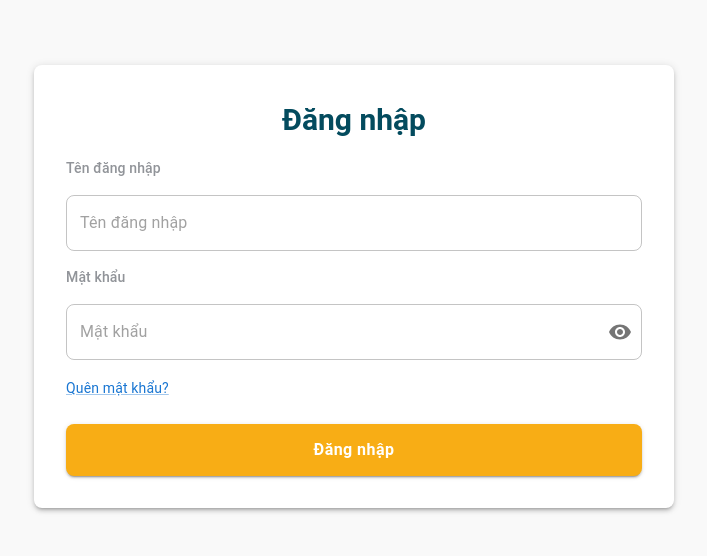
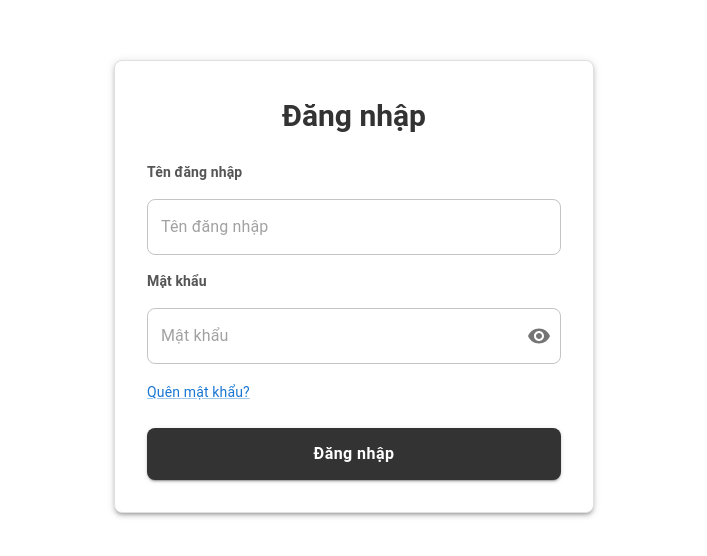
Before and after one commit to minhchau1112/InternetBanking, a React (Vite) app in the folder frontend/: page /login in a window 1280 px wide. Shown: the part 114-670 px from the top of the page, without its empty margins (286-993 px from the left). Built offline with nearby package versions, Linux system fonts and the light colour scheme.

Commit message:
[FrontEnd] Update Login layout

```diff
--- a/frontend/package.json
+++ b/frontend/package.json
@@ -13,6 +13,7 @@
     "@emotion/react": "^11.14.0",
     "@emotion/styled": "^11.14.0",
     "@fontsource/roboto": "^5.1.0",
+    "@hookform/resolvers": "^3.9.1",
     "@mui/icons-material": "^6.2.1",
     "@mui/material": "^6.2.1",
     "@mui/system": "^6.2.1",
@@ -21,10 +22,12 @@
     "formik": "^2.4.6",
     "react": "^18.3.1",
     "react-dom": "^18.3.1",
+    "react-hook-form": "^7.54.2",
     "react-redux": "^9.2.0",
     "react-router-dom": "^7.1.0",
     "react-toastify": "^11.0.2",
-    "yup": "^1.6.1"
+    "yup": "^1.6.1",
+    "zod": "^3.24.1"
   },
   "devDependencies": {
     "@eslint/js": "^9.17.0",
--- a/frontend/src/pages/login/Login.tsx
+++ b/frontend/src/pages/login/Login.tsx
@@ -1,32 +1,31 @@
 import React, { useState } from "react";
 import { Box, Button, TextField, Typography, IconButton, InputAdornment, Link } from "@mui/material";
 import { Visibility, VisibilityOff } from "@mui/icons-material";
-import { useFormik } from "formik";
-import * as yup from "yup";
+import { useForm } from "react-hook-form";
+import { zodResolver } from "@hookform/resolvers/zod";
+import { z } from "zod";
 import axios from "axios";
 import { toast, ToastContainer } from "react-toastify";
 import "react-toastify/dist/ReactToastify.css";
 
-const validationSchema = yup.object({
-    username: yup.string().required("Tên đăng nhập là bắt buộc"),
-    password: yup.string().min(6, "Mật khẩu phải có ít nhất 6 ký tự").required("Mật khẩu là bắt buộc"),
+const validationSchema = z.object({
+    username: z.string().min(1, "Tên đăng nhập là bắt buộc"),
+    password: z
+        .string()
+        .min(6, "Mật khẩu phải có ít nhất 6 ký tự")
+        .min(1, "Mật khẩu là bắt buộc"),
 });
+
+type FormValues = z.infer<typeof validationSchema>;
 
 const Login: React.FC = () => {
     const [showPassword, setShowPassword] = useState<boolean>(false);
 
-    const formik = useFormik({
-        initialValues: {
-            username: "",
-            password: "",
-        },
-        validationSchema: validationSchema,
-        onSubmit: (values) => {
-            handleLogin(values);
-        },
+    const { register, handleSubmit, formState: { errors } } = useForm<FormValues>({
+        resolver: zodResolver(validationSchema),
     });
 
-    const handleLogin = async (values: { username: string; password: string }) => {
+    const handleLogin = async (values: FormValues) => {
         try {
             const response = await axios.post(
                 "http://localhost:8888/api/auth/login",
@@ -34,7 +33,7 @@ const Login: React.FC = () => {
                 { withCredentials: true }
             );
 
-            localStorage.setItem('access_token', response.data.data.accessToken);
+            localStorage.setItem("access_token", response.data.data.accessToken);
             localStorage.setItem("accountId", response.data.data.user.accountID);
 
             toast.success("Đăng nhập thành công.");
@@ -55,54 +54,57 @@ const Login: React.FC = () => {
                 display: "flex",
                 justifyContent: "center",
                 alignItems: "center",
-                backgroundColor: "#f9f9f9",
+                backgroundColor: "#FFF",
+                color: "#000",
             }}
         >
             <Box
                 sx={{
-                    width: 640,
+                    width: 480,
                     padding: 4,
-                    backgroundColor: "white",
+                    backgroundColor: "#FFF",
                     boxShadow: 3,
                     borderRadius: 2,
                     textAlign: "center",
+                    border: "1px solid #E0E0E0",
                 }}
             >
                 <Typography
                     variant="h5"
                     sx={{
                         fontWeight: 700,
-                        mb: 2,
+                        mb: 3,
                         fontSize: "30px",
                         lineHeight: "45px",
-                        color: "#034B5E",
+                        color: "#333",
+                        fontFamily: "'Roboto', sans-serif",
                     }}
                 >
                     Đăng nhập
                 </Typography>
 
-                <Box component="form" onSubmit={formik.handleSubmit} noValidate>
+                <form onSubmit={handleSubmit(handleLogin)} noValidate>
                     <Typography
                         sx={{
-                            fontWeight: 500,
+                            fontWeight: "bold",
                             fontSize: "14px",
                             lineHeight: "21px",
                             textAlign: "left",
-                            color: "#919499",
+                            color: "#555",
                             mb: 0,
                         }}
                     >
                         Tên đăng nhập
                     </Typography>
                     <TextField
-                        placeholder={"Tên đăng nhập"}
+                        placeholder="Tên đăng nhập"
                         type="text"
                         fullWidth
                         variant="outlined"
                         margin="normal"
-                        {...formik.getFieldProps("username")}
-                        error={formik.touched.username && Boolean(formik.errors.username)}
-                        helperText={formik.touched.username && formik.errors.username}
+                        {...register("username")}
+                        error={Boolean(errors.username)}
+                        helperText={errors.username?.message}
                         sx={{
                             "& .MuiFormHelperText-root": {
                                 fontSize: "12px",
@@ -112,38 +114,38 @@ const Login: React.FC = () => {
                             },
                             "& .MuiOutlinedInput-root": {
                                 borderRadius: "8px",
+                                borderColor: "#BDBDBD",
                             },
                         }}
                     />
+
                     <Typography
                         sx={{
-                            fontWeight: 500,
+                            fontWeight: "bold",
                             fontSize: "14px",
                             lineHeight: "21px",
                             textAlign: "left",
-                            color: "#919499",
+                            color: "#555",
                             mb: 0,
-                            mt: 1,
+                            mt: 1
                         }}
+
                     >
                         Mật khẩu
                     </Typography>
                     <TextField
-                        placeholder={"Mật khẩu"}
+                        placeholder="Mật khẩu"
                         type={showPassword ? "text" : "password"}
                         fullWidth
                         variant="outlined"
                         margin="normal"
-                        {...formik.getFieldProps("password")}
-                        error={formik.touched.password && Boolean(formik.errors.password)}
-                        helperText={formik.touched.password && formik.errors.password}
+                        {...register("password")}
+                        error={Boolean(errors.password)}
+                        helperText={errors.password?.message}
                         InputProps={{
                             endAdornment: (
                                 <InputAdornment position="end">
-                                    <IconButton
-                                        onClick={() => setShowPassword(!showPassword)}
-                                        edge="end"
-                                    >
+                                    <IconButton onClick={() => setShowPassword(!showPassword)} edge="end">
                                         {showPassword ? <VisibilityOff /> : <Visibility />}
                                     </IconButton>
                                 </InputAdornment>
@@ -158,6 +160,7 @@ const Login: React.FC = () => {
                             },
                             "& .MuiOutlinedInput-root": {
                                 borderRadius: "8px",
+                                borderColor: "#BDBDBD",
                             },
                         }}
                     />
@@ -170,7 +173,7 @@ const Login: React.FC = () => {
                     <Button
                         fullWidth
                         variant="contained"
-                        color="warning"
+                        color="primary"
                         sx={{
                             mt: 3,
                             textTransform: "none",
@@ -178,7 +181,7 @@ const Login: React.FC = () => {
                             fontSize: "16px",
                             padding: "12px 0",
                             borderRadius: "8px",
-                            backgroundColor: "#F8AD15",
+                            backgroundColor: "#333",
                             "&:focus": {
                                 outline: "none",
                                 boxShadow: "none",
@@ -188,7 +191,7 @@ const Login: React.FC = () => {
                     >
                         Đăng nhập
                     </Button>
-                </Box>
+                </form>
             </Box>
 
             <ToastContainer />
```
Also changed, not shown: 1 other file (tests, documents, lock files or other folders).
